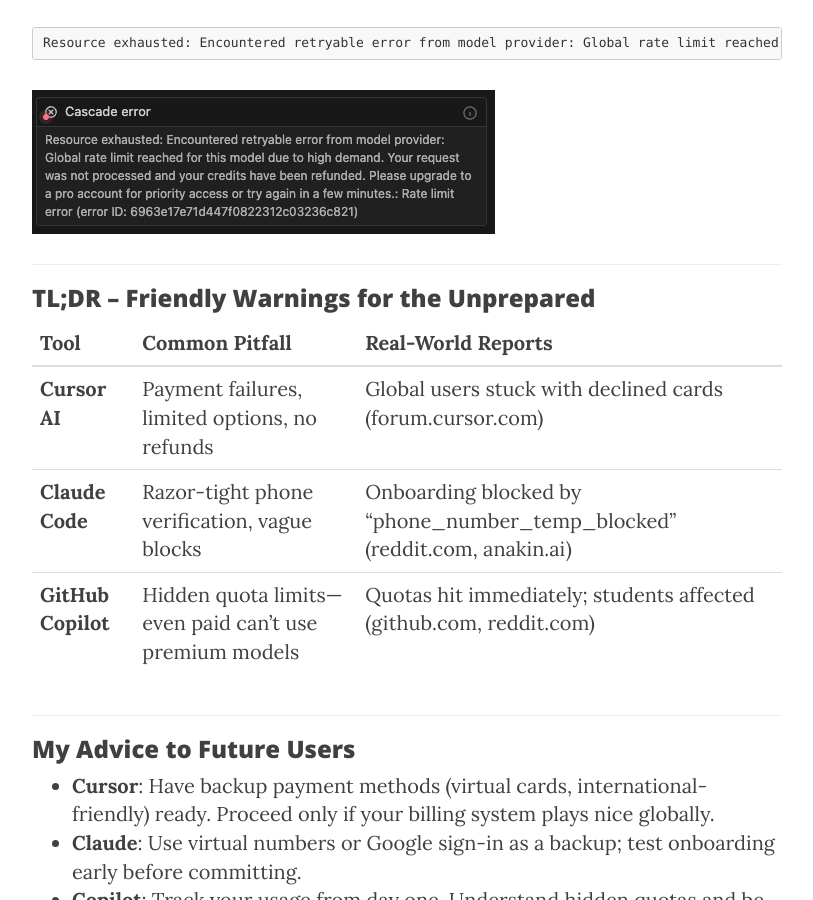
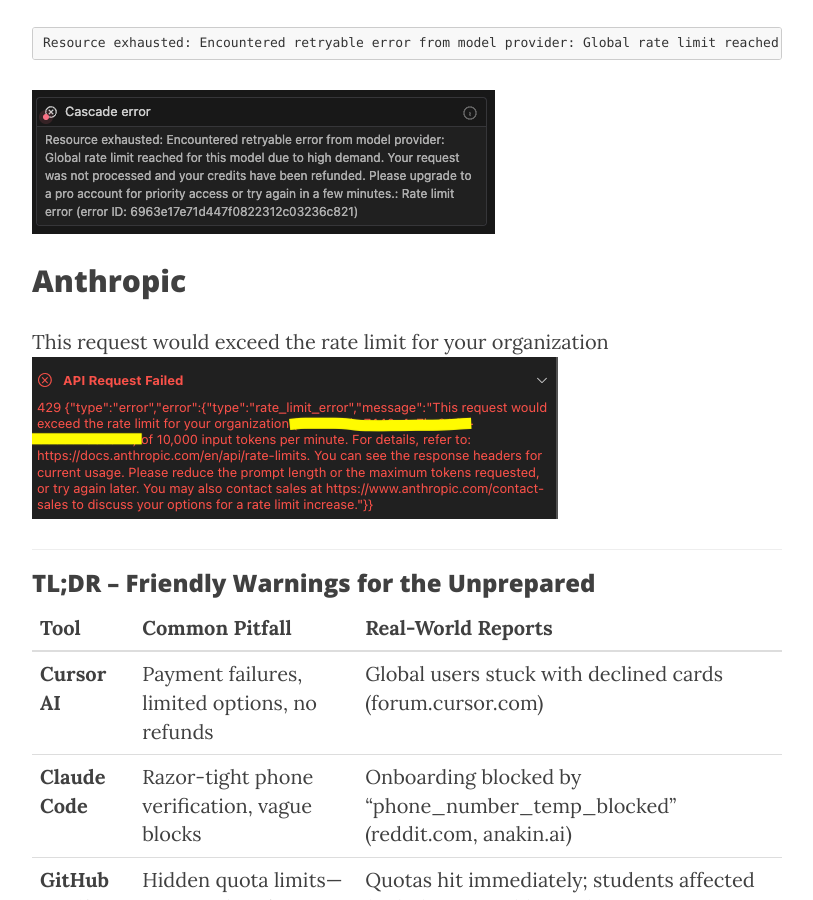
Before and after one commit to buonzz/buonzz.github.io, a Jekyll site: the page built from _posts/2025-08-10-the-vibe-coding-horror-nobody-tells-you-about.md, in a window 1280 px wide and 900 px high, scrolled down 3989 px. Shown: the whole window, without its empty margins (233-1046 px from the left). Built offline with Jekyll 4.4.1, drawn with Linux system fonts in a browser that asks for light colours; nearby versions of some CDN libraries; our own code applies the rules of GitHub Pages for plain Markdown files; comment, search, counter and statistics services are not loaded.

Commit message:
Update 2025-08-10-the-vibe-coding-horror-nobody-tells-you-about.md

````diff
--- a/_posts/2025-08-10-the-vibe-coding-horror-nobody-tells-you-about.md
+++ b/_posts/2025-08-10-the-vibe-coding-horror-nobody-tells-you-about.md
@@ -51,7 +51,12 @@
 ```
 Resource exhausted: Encountered retryable error from model provider: Global rate limit reached for this model due to high demand. Your request was not processed and your credits have been refunded. Please upgrade to a pro account for priority access or try again in a few minutes.: Rate limit error
 ```
-![GitHub Copilot quota exceeded error](/img/windsurf.png)
+![Windsurf error](/img/windsurf.png)
+
+## Anthropic
+
+This request would exceed the rate limit for your organization<br>
+![Windsurf error](/img/anthropic.png)
 
 ---
 
````
